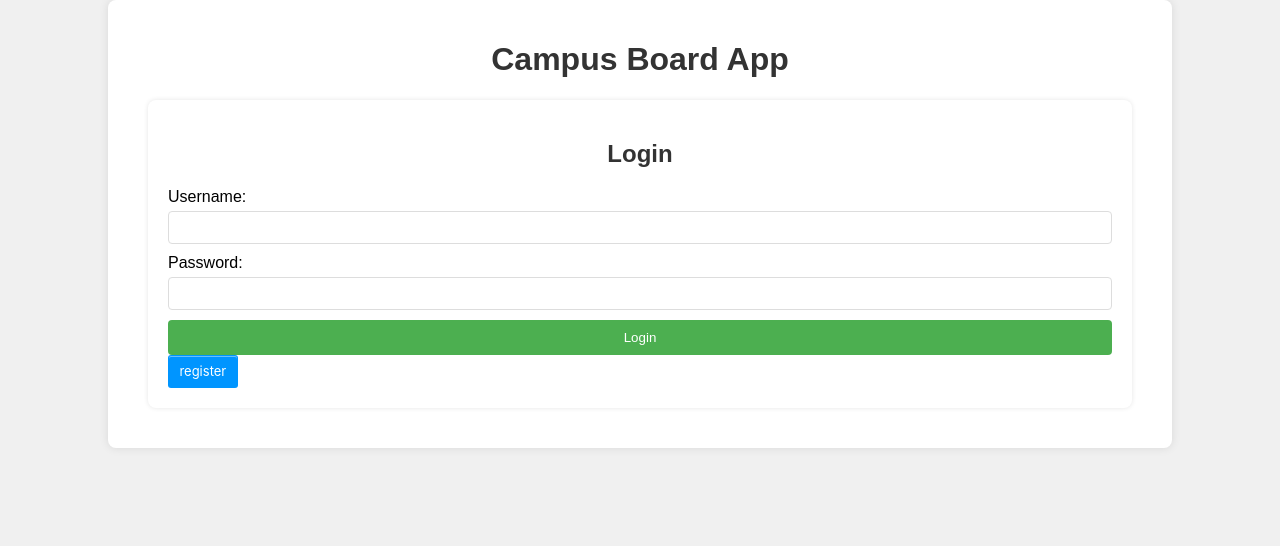
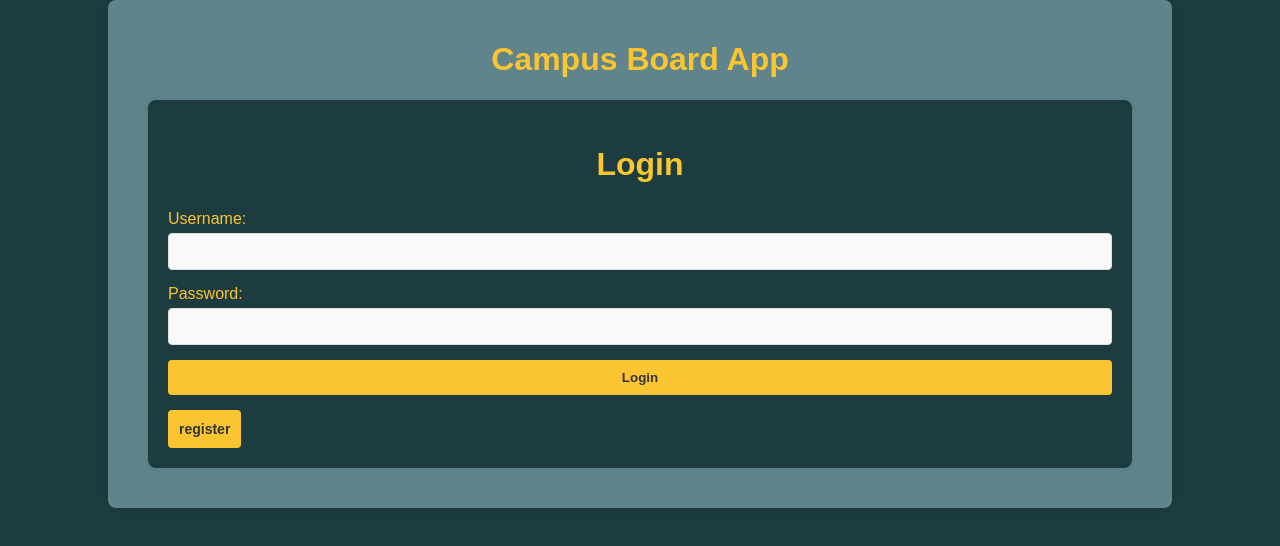
Before and after one commit to knguyen173/CampusBoardClientServer, a React (Create React App) app in the folder frontend/: page /login in a window 1280 px wide. Shown: the top 546 px of the page. Built offline with nearby package versions, Linux system fonts and the light colour scheme.

Commit message:
Updated App.css
Changes to the color scheme

```diff
--- a/frontend/src/App.css
+++ b/frontend/src/App.css
@@ -1,32 +1,39 @@
+/* Global styling */
 body {
-    font-family: Arial, sans-serif;
-    background-color: #f0f0f0;
+    font-family: 'Arial', sans-serif;
+    background-color: #1d3c3f !important;  /* Dark teal background */
+    color: white;
     margin: 0;
     padding: 0;
 }
 
+/* Container for the whole page */
 .container {
     width: 80%;
     margin: auto;
     padding: 20px;
-    background: white;
+    background: #5f848b;  /* Pale teal background for content */
     border-radius: 8px;
-    box-shadow: 0 0 10px rgba(0,0,0,0.1);
+    box-shadow: 0 0 10px rgba(0, 0, 0, 0.1);
 }
 
+/* Heading styles for Login and Home pages */
 h1, h2 {
     text-align: center;
-    color: #333;
+    color: #fbc531;  /* Pale yellow for headers */
+    font-size: 2rem;
 }
 
+/* Login form container */
 .form-container, .content-container {
     margin: 20px;
     padding: 20px;
-    background: white;
+    background: #1d3c3f;  /* Teal for form containers */
     border-radius: 8px;
-    box-shadow: 0 0 5px rgba(0,0,0,0.1);
+    box-shadow: 0 0 5px rgba(0, 0, 0, 0.1);
 }
 
+/* Form styling */
 form {
     display: flex;
     flex-direction: column;
@@ -34,84 +41,117 @@ form {
 
 form label {
     margin-bottom: 5px;
+    color: #fbc531;  /* Pale yellow for labels */
+}
+
+form input, form button, form textarea {
+    margin-bottom: 15px;
+    padding: 10px;
+    border-radius: 4px;
+    border: 1px solid #ddd;
 }
 
 form input {
-    margin-bottom: 10px;
-    padding: 8px;
-    border: 1px solid #ddd;
-    border-radius: 4px;
+    background-color: #f9f9f9;  /* Light background for input fields */
 }
 
 form button {
+    background-color: #fbc531;  /* Pale yellow accent for buttons */
+    color: #333333;
+    cursor: pointer;
+    font-weight: bold;
+    border: none;
+}
+
+form button:hover {
+    background-color: #f7b731;  /* Slightly darker yellow for hover effect */
+}
+
+/* Button styling */
+.button-7 {
+    background-color: #fbc531;  /* Pale yellow accent */
+    color: #333333;
+    border: 1px solid transparent;
+    border-radius: 4px;
+    font-family: 'Arial', sans-serif;
+    font-size: 14px;
+    font-weight: 600;
     padding: 10px;
-    background-color: #4CAF50;
+    text-align: center;
+    display: inline-block;
+    cursor: pointer;
+    transition: background-color 0.3s ease;
+}
+
+.button-7:hover {
+    background-color: #f7b731;  /* Darker yellow for hover effect */
+}
+
+.button-7:active {
+    background-color: #f39c12;  /* Even darker yellow for active state */
+}
+
+/* Note and task item styling */
+.note, .task {
+    background-color: #ffffff;  /* White background for notes/tasks */
+    color: #2a4d53;  /* Dark teal text for notes */
+    padding: 15px;
+    margin: 15px 0;
+    border-radius: 8px;
+    box-shadow: 0 2px 5px rgba(0, 0, 0, 0.1);
+}
+
+/* Textarea styling */
+textarea {
+    width: 100%;
+    height: 150px;
+    padding: 12px;
+    background-color: #f8f8f8;  /* Light background for text areas */
+    font-size: 16px;
+    border-radius: 4px;
+    border: 2px solid #ccc;
+    resize: none;
+}
+
+/* Custom modal styling for new note creation */
+.modal {
+    background-color: #A7C4C9;  /* Pale teal for modal */
+    padding: 20px;
+    border-radius: 8px;
+    box-shadow: 0 0 10px rgba(0, 0, 0, 0.15);
+    width: 400px;
+    max-width: 100%;
+    margin: auto;
+}
+
+.modal input, .modal textarea {
+    background-color: #f9f9f9;
+    border-radius: 4px;
+    padding: 10px;
+    border: 1px solid #ddd;
+    margin-bottom: 20px;
+}
+
+.modal button {
+    background-color: #fbc531;
     color: white;
+    padding: 10px;
+    font-weight: bold;
     border: none;
     border-radius: 4px;
     cursor: pointer;
 }
 
-form button:hover {
-    background-color: #45a049;
+.modal button:hover {
+    background-color: #f7b731;
 }
 
-.note, .task {
-    background-color: #f9f9f9;
-    padding: 10px;
-    margin: 10px 0;
-    border-radius: 5px;
+/* Header for login page and home page */
+.login-header, .home-header {
+    font-size: 2rem;
+    color: #fbc531;  /* Pale yellow for header text */
+    text-align: center;
+    margin-bottom: 20px;
+    background-color: #1d3c3f;  /* Dark teal background for header */
+    padding: 10px 0;
 }
-
-
-.button-7 {
-  background-color: #0095ff;
-  border: 1px solid transparent;
-  border-radius: 3px;
-  box-shadow: rgba(255, 255, 255, .4) 0 1px 0 0 inset;
-  box-sizing: border-box;
-  color: #fff;
-  cursor: pointer;
-  display: inline-block;
-  font-family: -apple-system,system-ui,"Segoe UI","Liberation Sans",sans-serif;
-  font-size: 13px;
-  font-weight: 400;
-  line-height: 1.15385;
-  margin: 0;
-  outline: none;
-  padding: 8px .8em;
-  position: relative;
-  text-align: center;
-  text-decoration: none;
-  user-select: none;
-  -webkit-user-select: none;
-  touch-action: manipulation;
-  vertical-align: baseline;
-  white-space: nowrap;
-}
-
-.button-7:hover,
-.button-7:focus {
-  background-color: #07c;
-}
-
-.button-7:focus {
-  box-shadow: 0 0 0 4px rgba(0, 149, 255, .15);
-}
-
-.button-7:active {
-  background-color: #0064bd;
-  box-shadow: none;
-}
-
-textarea {
-    width: 100%;
-    height: 150px;
-    padding: 12px 20px;
-    box-sizing: border-box;
-    border: 2px solid #ccc;
-    border-radius: 4px;
-    background-color: #f8f8f8;
-    font-size: 16px;
-    resize: none;
-  }
```
